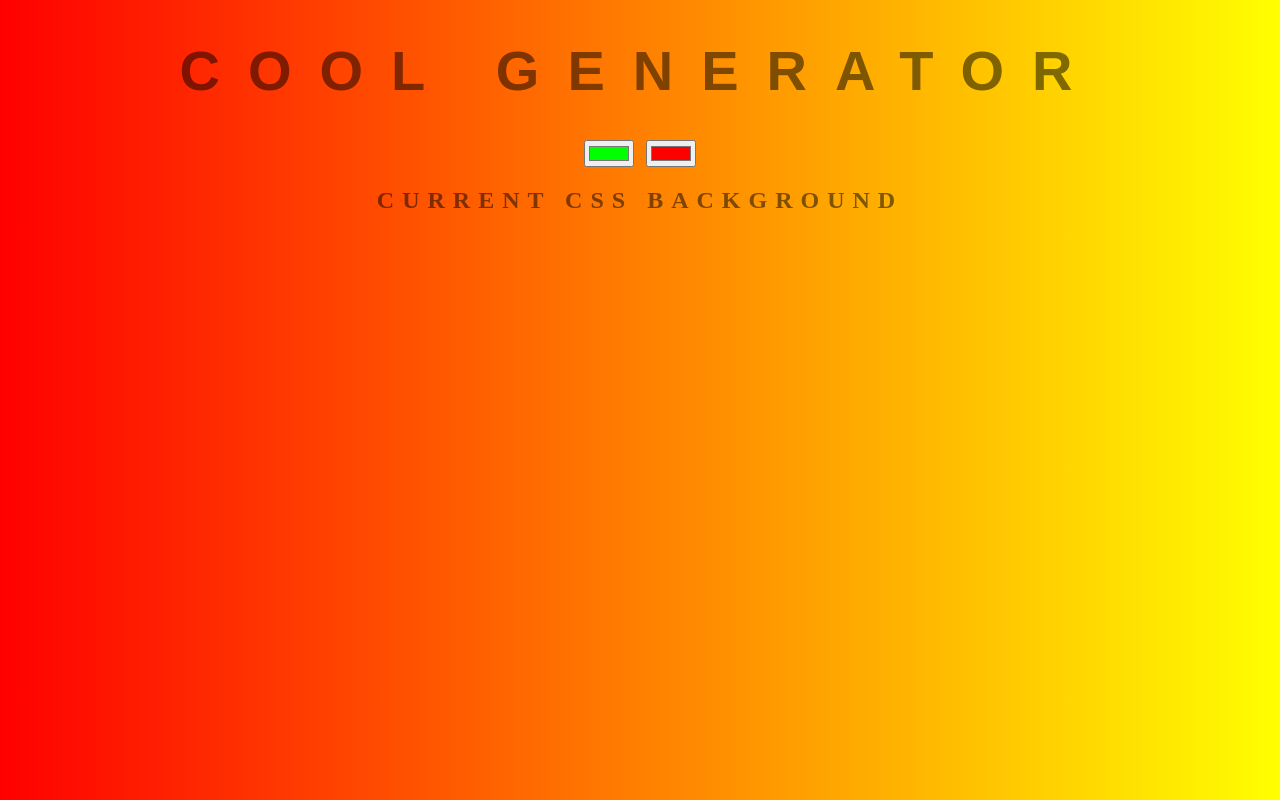
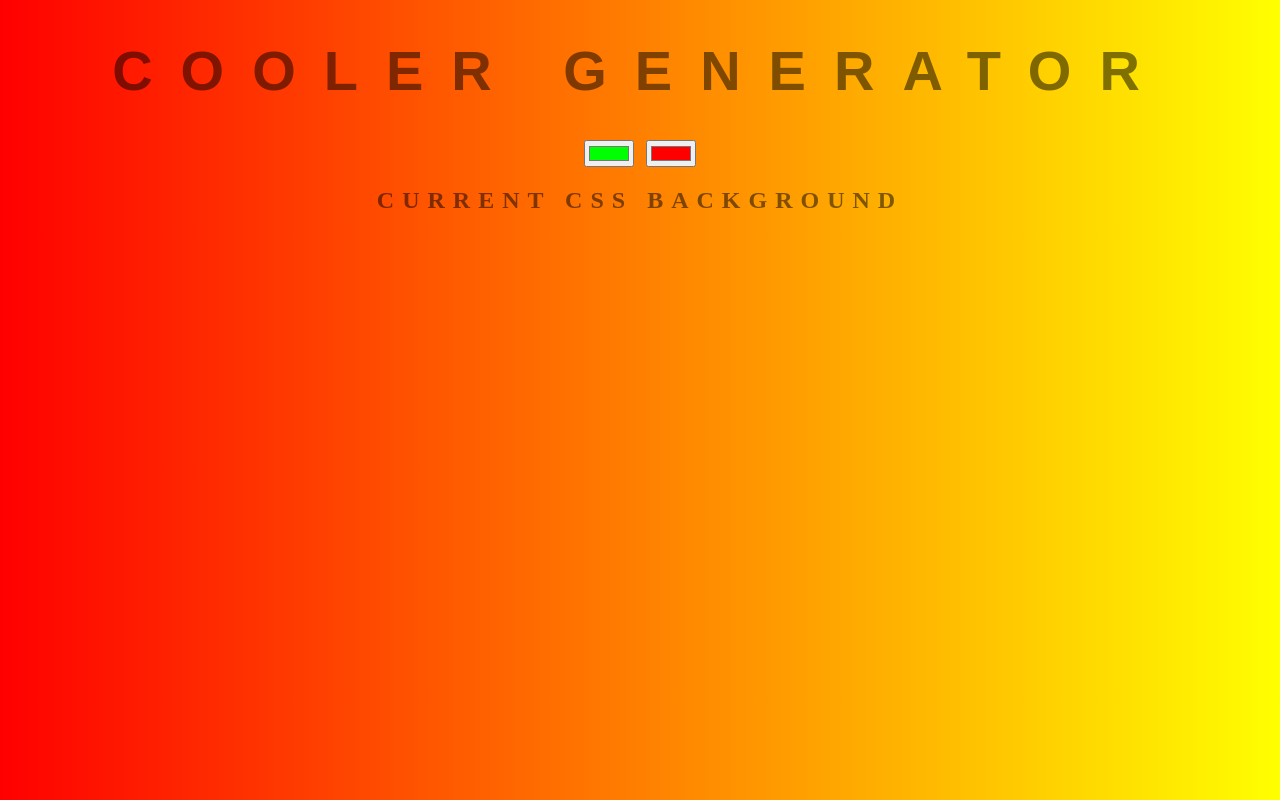
Before and after one commit to ametow/background_generator, a plain HTML site: page index.html in a window 1280 px wide. Drawn offline with Linux system fonts and the light colour scheme.

Commit message:
copitalize title

```diff
--- a/index.html
+++ b/index.html
@@ -5,7 +5,7 @@
     <link rel="stylesheet" href="style.css">
 </head>
 <body id="gradient">
-    <h1>Cool generator</h1>
+    <h1>COOLER generator</h1>
     <input oninput="change()" class="color1" type="color" name="color1" value="#00ff00">
     <input oninput="change()" class="color2" type="color" name="color2" value="#ff0000">
     <h2>Current css background</h2>
```
